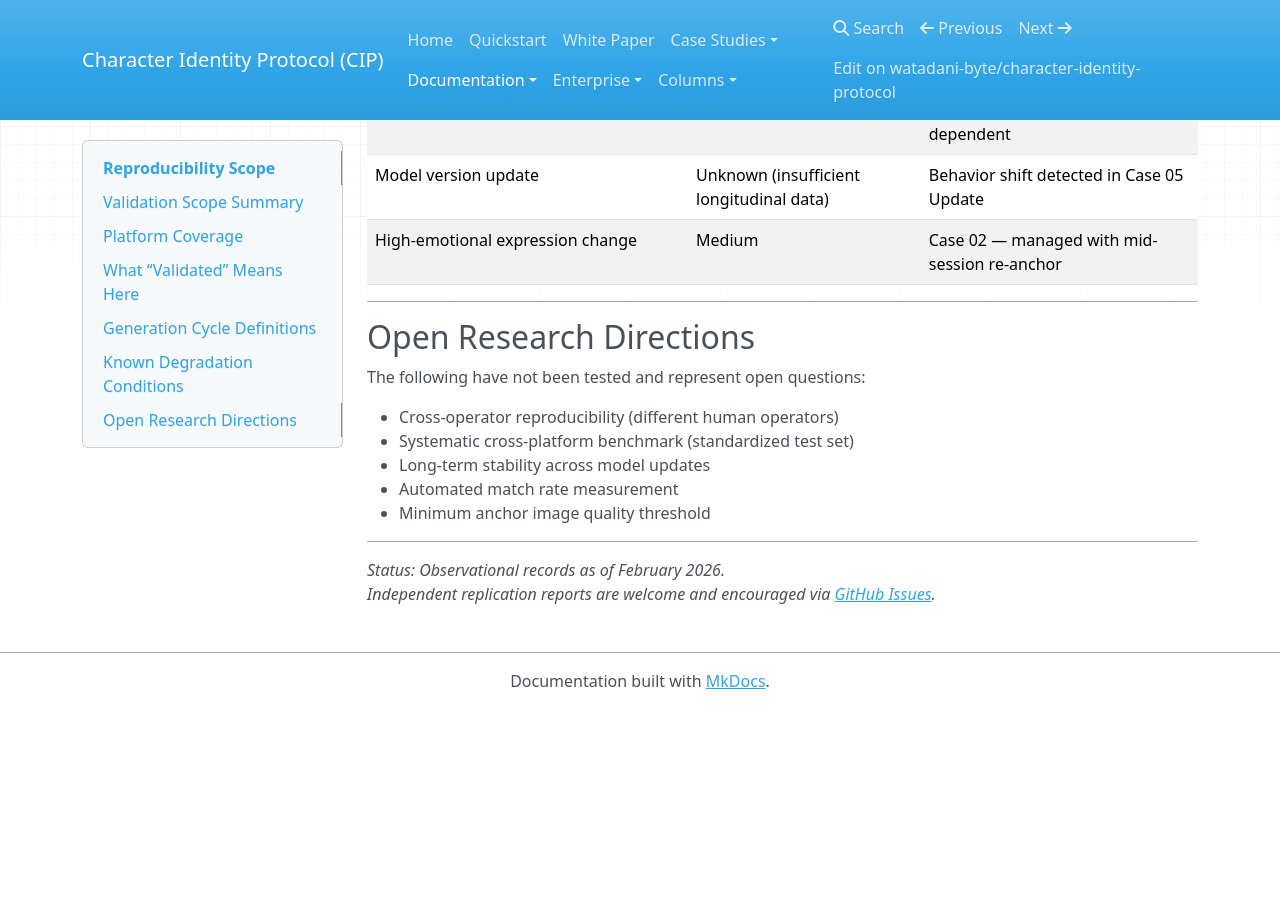
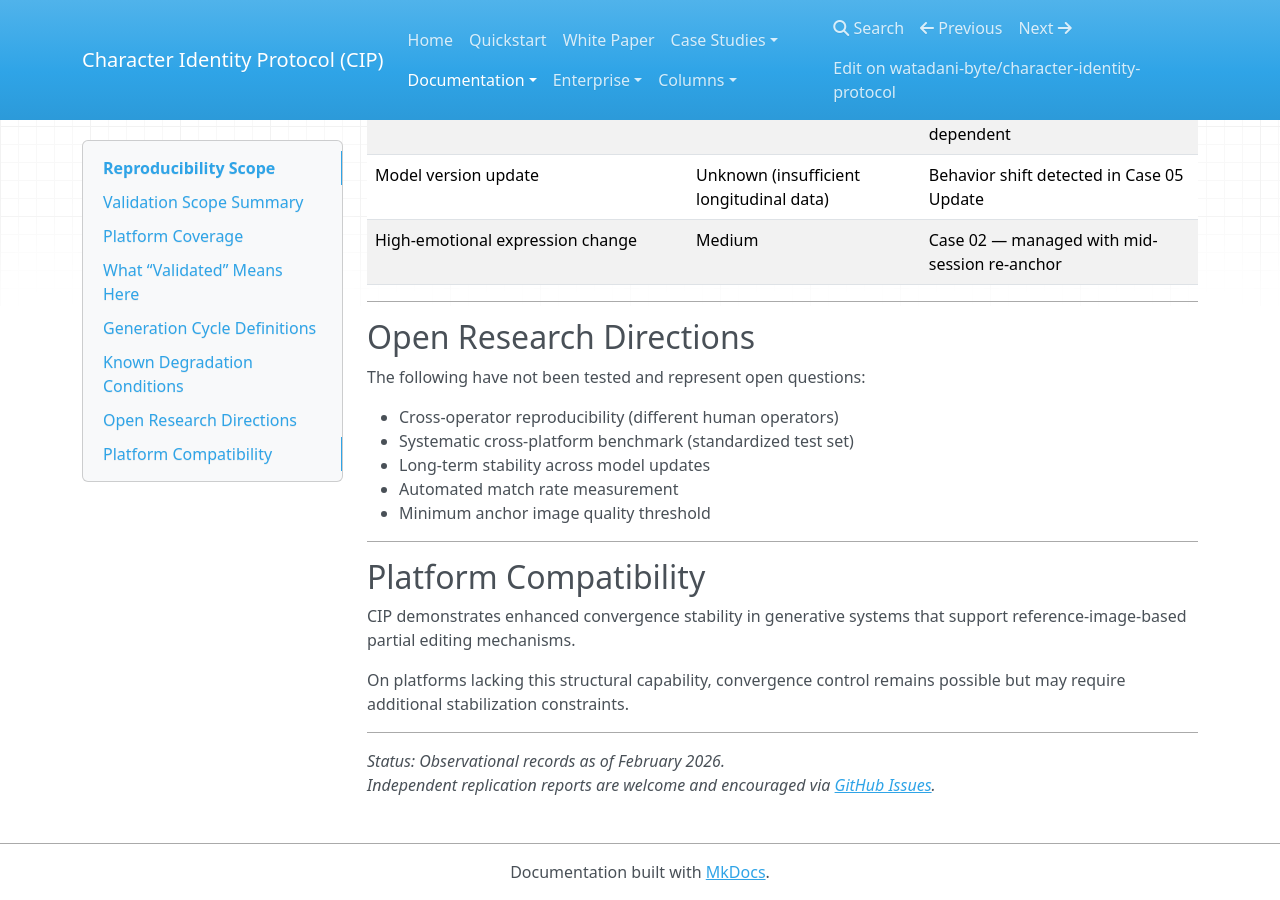
Before and after one commit to watadani-byte/character-identity-protocol, an MkDocs documentation site: the page built from docs/reproducibility_scope.md, in a window 1280 px wide and 900 px high, scrolled down 1626 px. Built offline with MkDocs 1.6.1, drawn with Linux system fonts in a browser that asks for light colours; nearby versions of some CDN libraries; before the commit the page ends 2335 px from its top, so only the background shows below that.

Commit message:
reproducibility_scope.md を更新

```diff
--- a/docs/reproducibility_scope.md
+++ b/docs/reproducibility_scope.md
@@ -77,5 +77,13 @@ The following have not been tested and represent open questions:
 
 -----
 
+## Platform Compatibility
+
+CIP demonstrates enhanced convergence stability in generative systems that support reference-image-based partial editing mechanisms.
+
+On platforms lacking this structural capability, convergence control remains possible but may require additional stabilization constraints.
+
+-----
+
 *Status: Observational records as of February 2026.*
 *Independent replication reports are welcome and encouraged via [GitHub Issues](https://github.com/watadani-byte/character-identity-protocol/issues).*
```
